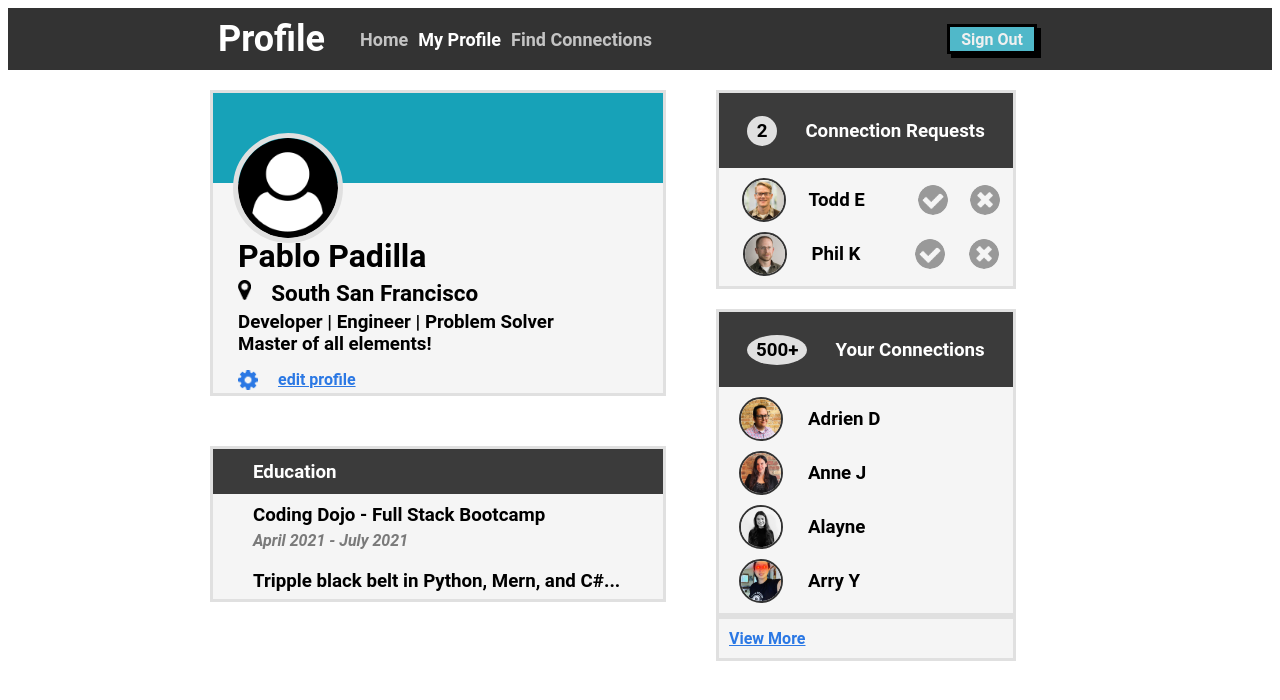
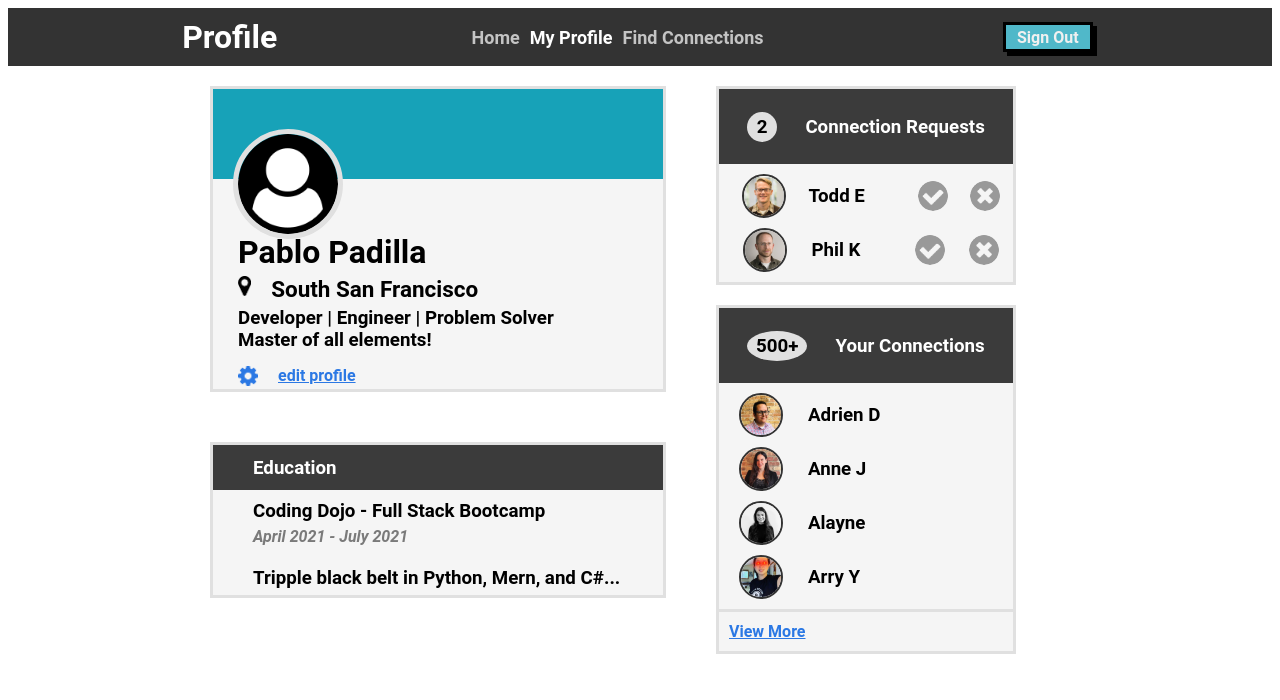
Before and after one commit to PPadilla44/Making-Connections, a plain HTML site: page index.html in a window 1280 px wide. Drawn offline with Linux system fonts and the light colour scheme.

Commit message:
reduced redundent divs

```diff
--- a/index.html
+++ b/index.html
@@ -9,8 +9,8 @@
 </head>
 <body>
     <div class="nav">
+        <h1 class="nav-title">Profile</h1>
         <ul class="nav-links">
-        <h1 class="nav-title">Profile</h1>
             <li><a href="#">Home</a></li>
             <li><a href="#" id="active">My Profile</a></li>
             <li><a href="#">Find Connections</a></li>
@@ -19,7 +19,6 @@
     </div>
     <div class="main">
         <div class="info">
-
             <div class="usercard">
                 <div class="blue"></div>
                 <img class="user" src="icons/user-circle.png" alt="user">
@@ -53,9 +52,7 @@
         <div class="people">
             <div class="request">
                 <div class="title">
-                    <div class="number">
-                        <h3>2</h3>
-                    </div>
+                    <h3 class="number">2</h3>
                     <h3>Connection Requests</h3>
                 </div>
                     <div>
@@ -63,21 +60,19 @@
                             <img src="/img/todd-s.jpg" alt="Todd" class="photo">
                             <h3>Todd E</h3>
                             <img class="accept" src="/icons/accept-circle.png" alt="accept">
-                            <img class="decline" src="/icons/close-circle.png" alt="close">
+                            <img class="accept" src="/icons/close-circle.png" alt="close">
                         </div>
                         <div class="checks">
                             <img src="/img/phil-s.jpg" alt="Phil" class="photo">
                             <h3>Phil K</h3>
                             <img class="accept" src="/icons/accept-circle.png" alt="accept">
-                            <img class="decline" src="/icons/close-circle.png" alt="close">
+                            <img class="accept" src="/icons/close-circle.png" alt="close">
                         </div>
                 </div>
             </div>
             <div class="connections">
                 <div class="title">
-                    <div id="wide" class="number">
-                        <h3>500+</h3>
-                    </div>
+                        <h3 class="number" id="wide">500+</h3>
                     <h3>Your Connections</h3>
                 </div>
                 <div class="names">
@@ -97,9 +92,7 @@
                     <h3>Arry Y</h3>
                 </div>
             </div>
-            <div class="view-more">
-                <a href="#">View More</a>
-            </div>
+            <a href="#" class="view-more">View More</a>
         </div>
     </div>
 </body>
--- a/style.css
+++ b/style.css
@@ -88,7 +88,6 @@
 }
 p{
     position: relative;
-    margin: 0;
     bottom: 60px;
     left: 40px;
 }
@@ -112,7 +111,6 @@ h1, h3, p{
     left: 25px;
     top: 55px;
     width: fit-content;
-    height: 150px;
     display: flex;
     flex-direction: column;
 }
@@ -153,12 +151,14 @@ h1, h3, p{
 .connections{
     border: 3px solid rgb(224, 224, 224);
     background-color: whitesmoke;
+
 }
 .view-more{
     border: 3px solid rgb(224, 224, 224);
     background-color: whitesmoke;
+    display: flex;
+    border-top: none;
     padding: 10px;
-
 }
 a {
     color: #2B78E4;
@@ -201,7 +201,6 @@ a {
 .education .title{
     height: 45px;
     justify-content: flex-start;
-
 }
 .education .title h3{
     margin-left: 40px;
@@ -214,10 +213,8 @@ a {
 .dojo h4 {
     color: rgb(122, 122, 122);
     font-style: italic;
-    margin: 0;
     margin-top: 5px;
 }
 .dojo h3 {
-    margin: 0;
     margin-top: 20px;
 }
```
